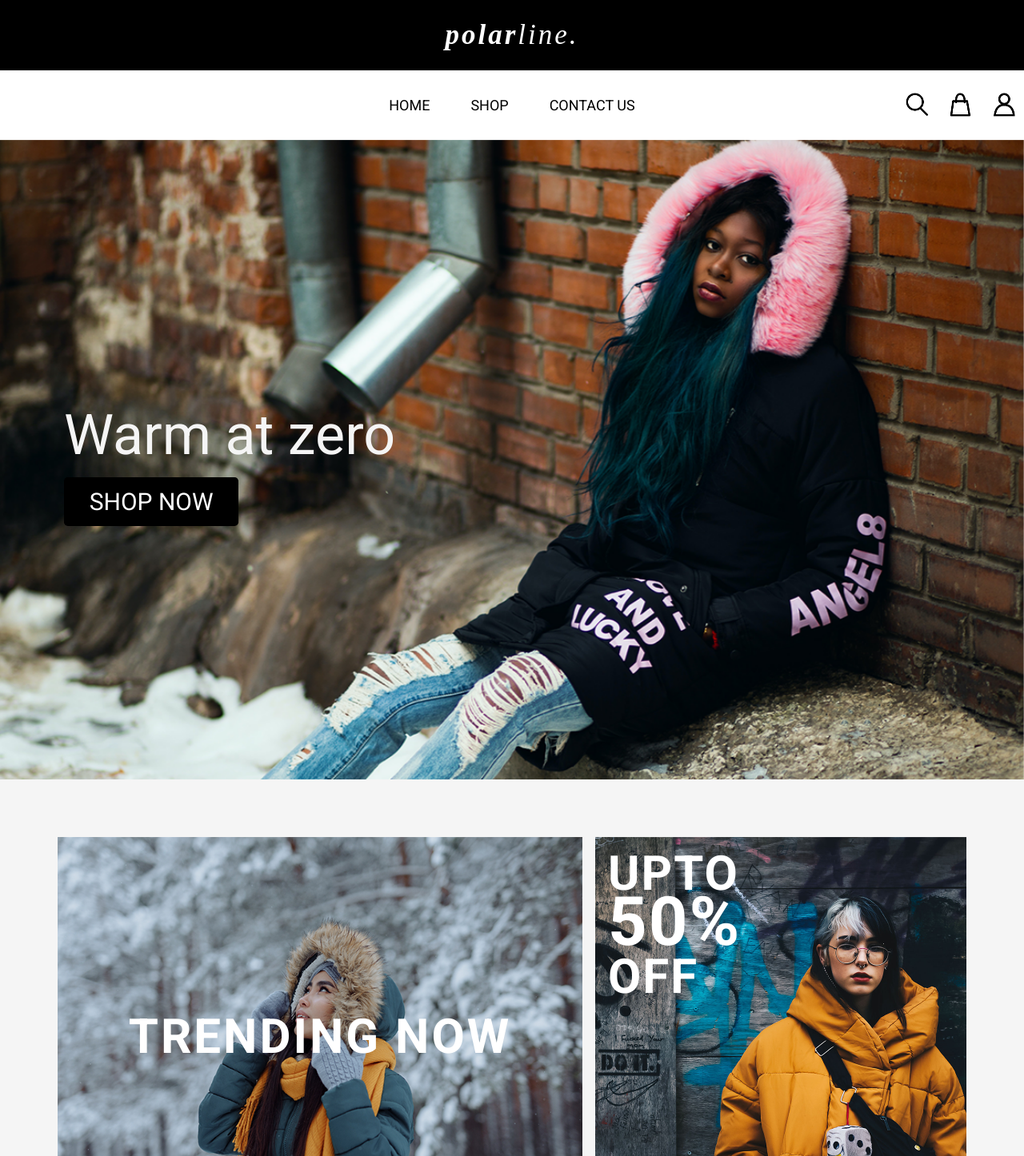
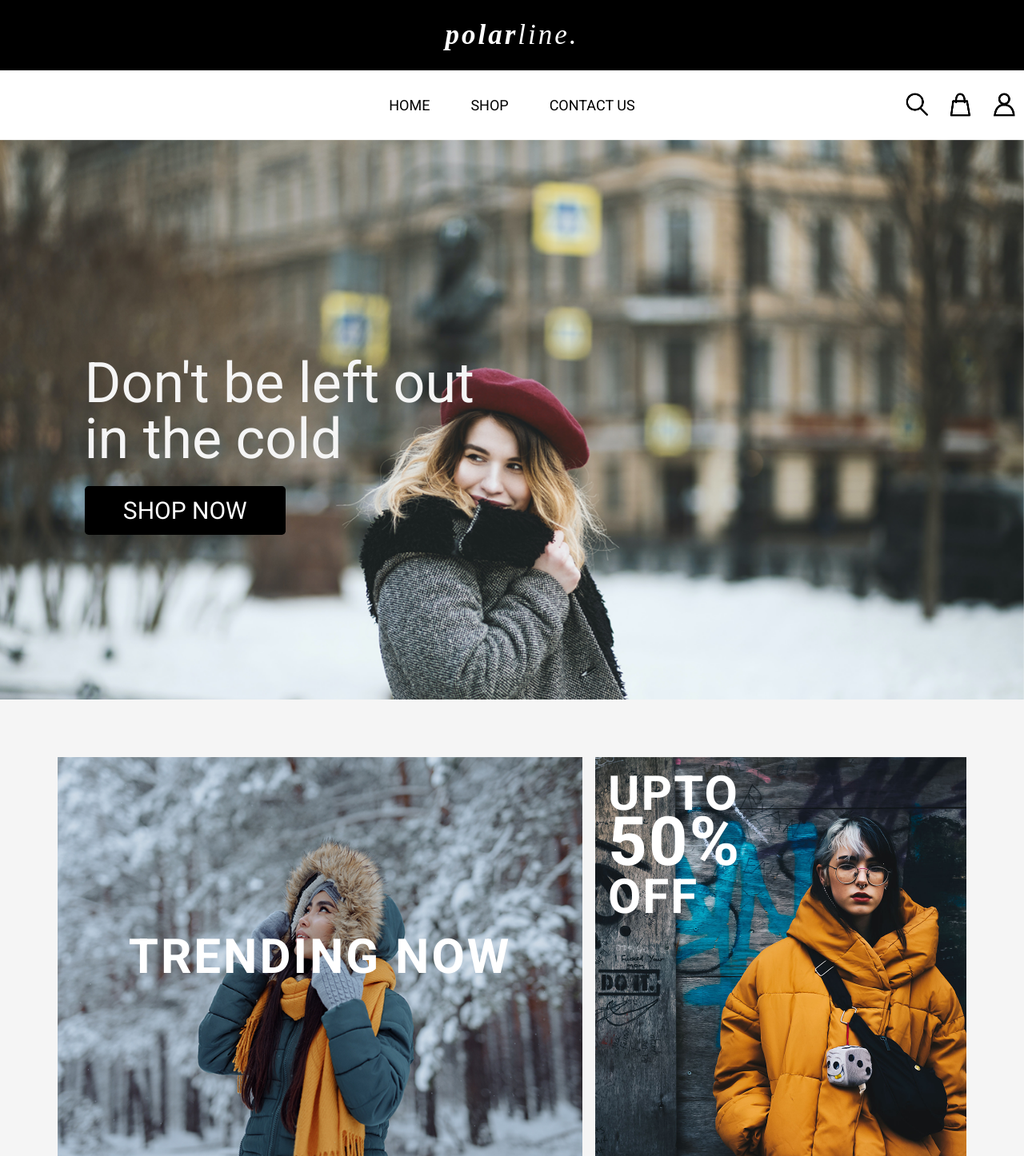
Before and after one commit to mjoycerillon/PolarLine, a Django app: page / in a window 1280 px wide. Shown: the top 1446 px of the page at 80% size. Run offline with Django 3.2, Linux system fonts and the light colour scheme; some libraries are stand-ins or nearby versions; some web fonts are replaced.

Commit message:
Replacing the owl carousel plug in to bootstrap carousel

```diff
--- a/home/static/home/css/polarline-home.css
+++ b/home/static/home/css/polarline-home.css
@@ -8,6 +8,7 @@
     color: whitesmoke;
     font-weight: 400;
     font-size: 70px;
+    line-height: 1em;
 }
 
 #btnHomeShopNow {
@@ -23,24 +24,6 @@
 
 #btnHomeShopNow:active {
     transform: translateY(1px);
-}
-
-.home-carousel-wrapper {
-    height: 100vh;
-}
-
-#slider-area {
-    position: absolute;
-    height: 100vh;
-    width: 100%;
-}
-
-#slider-area .owl-item div {
-    height: 100vh;
-    width: 100%;
-    background-repeat: no-repeat;
-    background-size: cover;
-    background-position: center;
 }
 
 #promotions {
@@ -84,3 +67,11 @@
 .home-promo-label1 {
     letter-spacing: 3px;
 }
+
+.carousel-label {
+    position: absolute;
+    z-index: 10;
+    color: white;
+    top: 35%;
+    left: 2%;
+}
--- a/home/static/home/css/polarline.css
+++ b/home/static/home/css/polarline.css
@@ -125,7 +125,7 @@ nav{
     display: none;
     z-index: 100;
     left: 0;
-    padding: 2em 0;
+    padding: 5em 0;
     margin: auto;
 }
 
--- a/home/static/home/js/polarline-home.js
+++ b/home/static/home/js/polarline-home.js
@@ -11,15 +11,9 @@ $(function() {
         $(this).toggleClass("filter");
     });
 
-    // Calling the plugin Owl Carousel
-    $('.owl-carousel').owlCarousel({
-        stagePadding: 0,
-        autoplay:true,
-        autoplayTimeout:5000,
-        animateOut: 'fadeOut',
-        items:1,
-        loop:true,
-        responsiveClass:true
-    });
+    $('.carousel').carousel({
+        interval: 5000,
+        ride: 'carousel'
+    })
 
 });
--- a/home/templates/index.html
+++ b/home/templates/index.html
@@ -2,15 +2,20 @@
 {% block content %}
 {% load static %}
     <main>
-        <div class="row gx-0 vh-100">
-            <div class="banner-area d-flex justify-content-center flex-column">
-                <div class="banner-text">Warm at zero</div>
-                <a id="btnHomeShopNow" class="btn-lg btn btn-black" href="{% url 'shop' %}">SHOP NOW</a>
+        <div id="carouselFade" class="carousel slide carousel-fade" data-ride="carousel">
+            <div class="carousel-label">
+                <div class="banner-area d-flex justify-content-center flex-column">
+                    <div class="py-4">
+                        <div class="banner-text">Don't be left out</div>
+                        <div class="banner-text">in the cold</div>
+                    </div>
+                    <a id="btnHomeShopNow" class="btn-lg btn btn-black" href="{% url 'shop' %}">SHOP NOW</a>
+                </div>
             </div>
-            <div id="slider-area" class="owl-carousel owl-theme">
-                <div style="background-image: url({% static '/home/images/banner-1.png' %})"></div>
-                <div style="background-image: url({% static '/home/images/banner-2.png' %})"></div>
-                <div style="background-image: url({% static '/home/images/banner-3.png' %})"></div>
+            <div class="carousel-inner" style="height:700px;">
+                <div class="carousel-item"><img class="d-block w-100" src="{% static '/home/images/banner-1.png' %}" alt="First slide"></div>
+                <div class="carousel-item"><img class="d-block w-100" src="{% static '/home/images/banner-2.png' %}" alt="Second slide"></div>
+                <div class="carousel-item active"><img class="d-block w-100" src="{% static '/home/images/banner-3.png' %}" alt="Third slide"></div>
             </div>
         </div>
         <section id="promotions">
```
Also changed, not shown: db.sqlite3.
